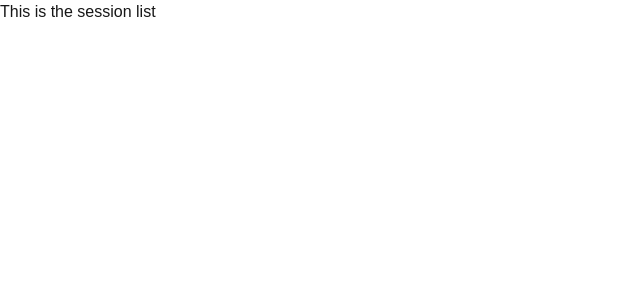
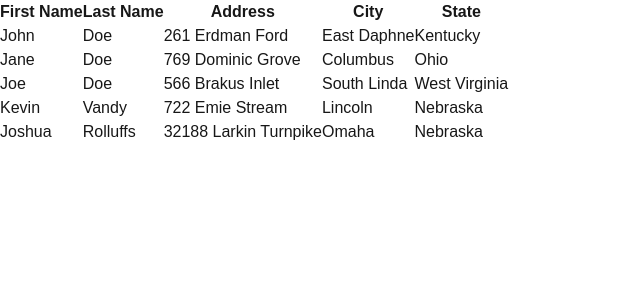
Before and after one commit to markluigibatoks/matching-pair-game, a Next.js app: page /matches in a window 1280 px wide. Shown: the top 300 px of the page, without its empty margins (0-640 px from the left). Built offline with nearby package versions, Linux system fonts and the light colour scheme.

Commit message:
add: Table component

```diff
--- /dev/null
+++ b/app/_components/table.tsx
@@ -0,0 +1,50 @@
+type ColumnDataType<T, TValue> = {
+  accessorFn: (row: T) => TValue,
+  header: string,
+  size: number
+}
+
+type TableProps<T> = {
+  columns: ColumnDataType<T, unknown>[]
+  data: T[]
+}
+
+export default function Table<T>({
+  columns,
+  data
+}: TableProps<T>) {
+
+  return (
+    <table>
+      <thead>
+        <tr>
+          {
+            columns.map((col) => {
+              return (
+                <th key={col.header} >{col.header}</th>
+              )
+            })
+          }
+        </tr>
+      </thead>
+
+      <tbody>
+        {
+          data.map((row, rowIndex) => (
+            <tr key={rowIndex}>
+              {
+                columns.map((col, colIndex) => (
+                  <td key={colIndex}>
+                    {
+                      col.accessorFn(row) as string
+                    }
+                  </td>
+                ))
+              }
+            </tr>
+          ))
+        }
+      </tbody>
+    </table>
+  )
+}
--- a/app/matches/page.tsx
+++ b/app/matches/page.tsx
@@ -1,3 +1,89 @@
+import { useMemo } from "react";
+import Table from "../_components/table";
+
 export default function Page() {
-  return <div>This is the session list</div>
+
+type Person = {
+  name: {
+    firstName: string
+    lastName: string
+  }
+  address: string
+  city: string
+  state: string
 }
+
+type ColumnDataType<T, TValue> = {
+  accessorFn: (row: T) => TValue,
+  header: string,
+  size: number
+}
+
+const data: Person[] = [
+  {
+    name: { firstName: 'John', lastName: 'Doe' },
+    address: '261 Erdman Ford',
+    city: 'East Daphne',
+    state: 'Kentucky',
+  },
+  {
+    name: { firstName: 'Jane', lastName: 'Doe' },
+    address: '769 Dominic Grove',
+    city: 'Columbus',
+    state: 'Ohio',
+  },
+  {
+    name: { firstName: 'Joe', lastName: 'Doe' },
+    address: '566 Brakus Inlet',
+    city: 'South Linda',
+    state: 'West Virginia',
+  },
+  {
+    name: { firstName: 'Kevin', lastName: 'Vandy' },
+    address: '722 Emie Stream',
+    city: 'Lincoln',
+    state: 'Nebraska',
+  },
+  {
+    name: { firstName: 'Joshua', lastName: 'Rolluffs' },
+    address: '32188 Larkin Turnpike',
+    city: 'Omaha',
+    state: 'Nebraska',
+  },
+]
+
+const columns = useMemo<ColumnDataType<Person, string>[]>(
+  () => [
+    {
+      accessorFn: (row) => row.name.firstName,
+      header: 'First Name',
+      size: 150,
+    },
+    {
+      accessorFn: (row) => row.name.lastName,
+      header: 'Last Name',
+      size: 150,
+    },
+    {
+      accessorFn: (row) => row.address,
+      header: 'Address',
+      size: 150,
+    },
+    {
+      accessorFn: (row) => row.city,
+      header: 'City',
+      size: 150,
+    },
+    {
+      accessorFn: (row) => row.state,
+      header: 'State',
+      size: 150,
+    }
+  ],
+  []
+);
+
+
+
+  return <Table data={data} columns={columns}/>
+}
```
